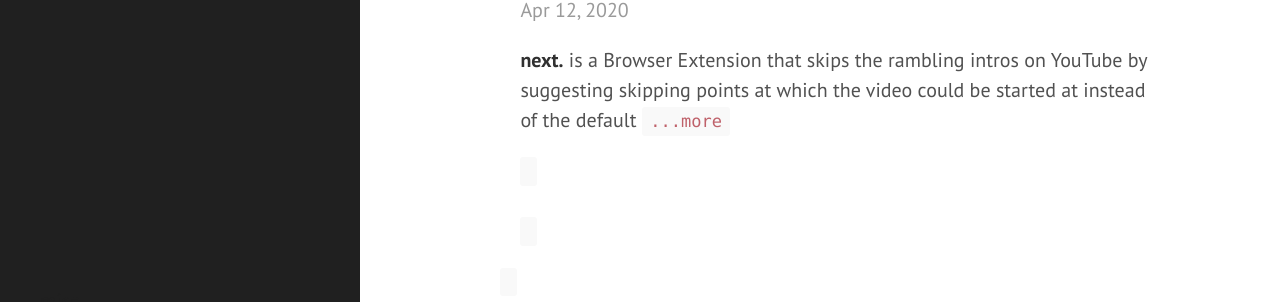
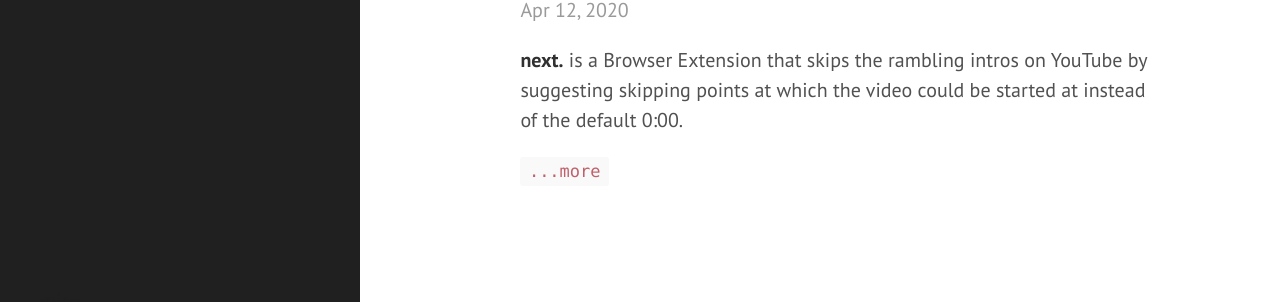
Before and after one commit to tati-z/tati-z.github.io, a Jekyll site: the page built from index.html, in a window 1280 px wide. Shown: the part 265-567 px from the top of the page. Built offline with Jekyll 4.4.1, drawn with Linux system fonts in a browser that asks for light colours; nearby versions of some CDN libraries; the list of posts is cut into pages by our own code.

Commit message:
fixed when the code tag was causing leaks in style

```diff
--- a/index.html
+++ b/index.html
@@ -27,7 +27,7 @@
 		    {{ post_excerpt | number_of_words }}
 		{% endcapture %}
 		{% if post_excerpt == post.description or excerpt_words != content_words %}
-		<p class="more-link">...more</p>
+		<p class="more-link"><code>...more</code></p>
 		{% endif %}
 	    </li>
 	</div>
--- a/public/css/override.css
+++ b/public/css/override.css
@@ -9,10 +9,10 @@
     color: #268bd2;
     text-decoration: none;
 }
-
-p.more-link {
-    text-align: right;
-    margin-top: -1em;
+.more-link {
+    margin-left: auto;
+    margin-top: -2em;
+    color: red;
 }
 p.more-link a{
     display:block;
@@ -58,3 +58,6 @@
 .sidebar .h-bg {
     color:#202020;
 }
+.post h3{
+    color: #ac4c57;
+}
```
Also changed, not shown: _posts/2020-04-12-next..md (+1 -1 lines).
